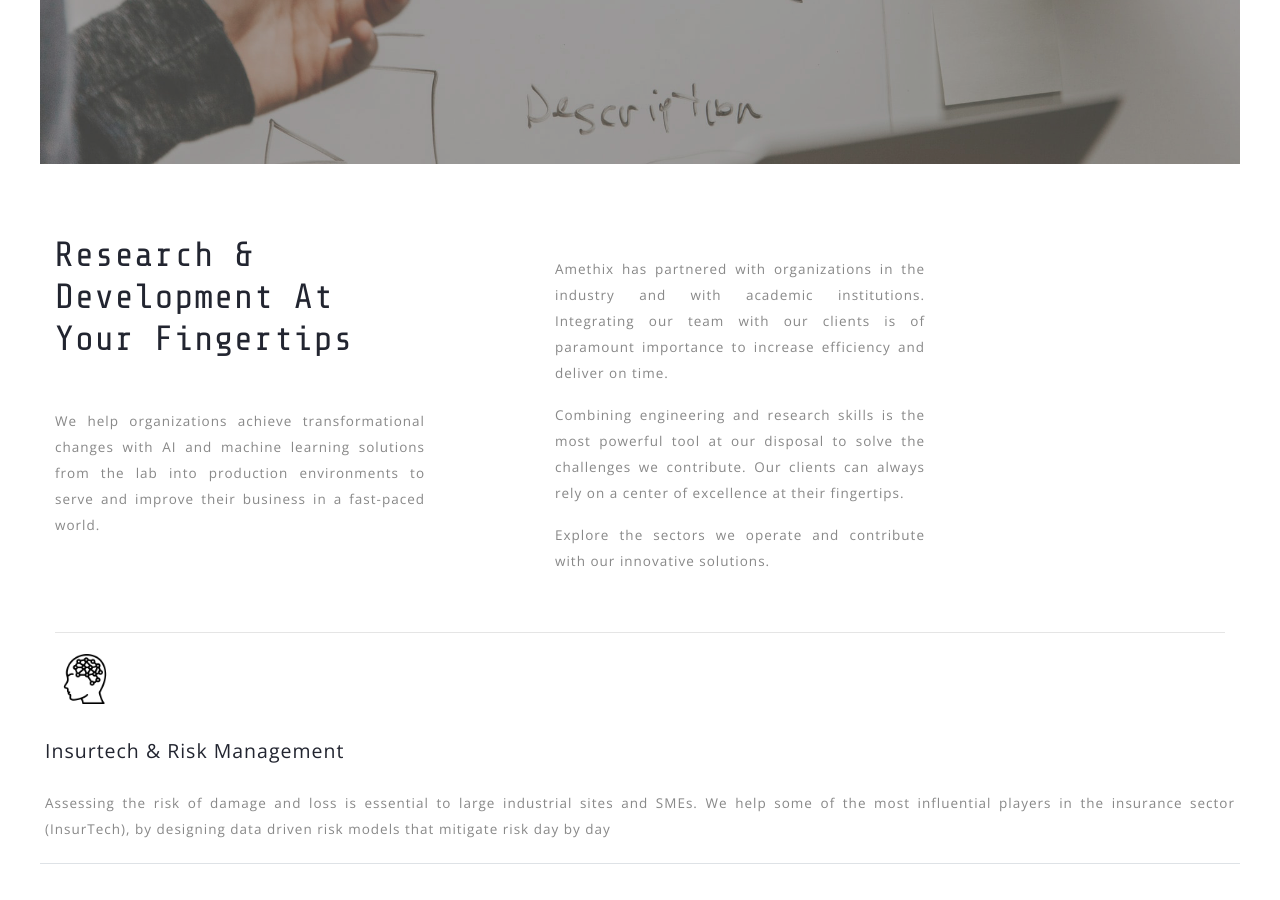
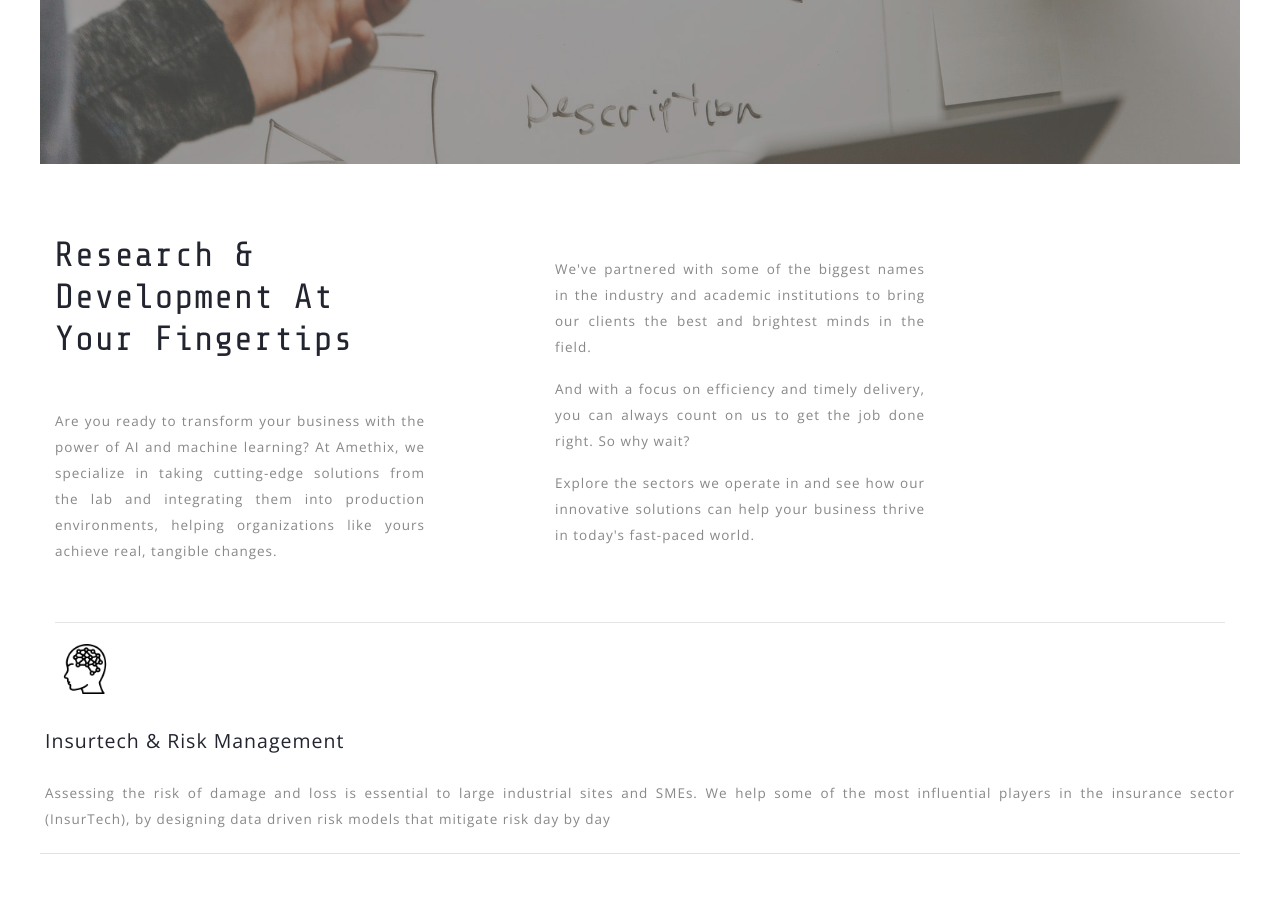
Before and after one commit to fgadaleta/amethix-webpage, a Jekyll site: the page built from solutions.html, in a window 1280 px wide and 900 px high, scrolled down 917 px. Built offline with Jekyll 4.4.1, drawn with Linux system fonts in a browser that asks for light colours; nearby versions of some CDN libraries.

Commit message:
solutions update

```diff
--- a/solutions.html
+++ b/solutions.html
@@ -55,9 +55,10 @@ From building internal products to optimizing existing ones"
 			<div class="rooted-pillarX rooted-pillar--ossX">
 				<h3 class="mb-5 mt-2">Research & Development at your fingertips</h3>
 				<p class="common-BodyText text-smaller text-justify">
-					We help organizations achieve transformational changes with AI and machine learning
-					solutions from the lab into production environments to serve and improve their business in a
-					fast-paced world.
+					Are you ready to transform your business with the power of AI and machine learning?
+					At Amethix, we specialize in taking cutting-edge solutions from the lab and integrating
+					them into production environments, helping organizations like yours achieve real,
+					tangible changes.
 				</p>
 			</div>
 		</div>
@@ -66,15 +67,16 @@ From building internal products to optimizing existing ones"
 			<div class="about-imgX rounded-boxX Xmb-3">
 				<div class="cover"></div>
 				<p class="text-smaller text-justify ">
-					Amethix has partnered with organizations in the industry and with academic institutions.
-					Integrating our team with our clients is of paramount importance to increase efficiency and deliver on time.
+					We've partnered with some of the biggest names in the industry and academic institutions
+					to bring our clients the best and brightest minds in the field.
 				</p>
 				<p class="common-BodyText text-smaller text-justify">
-					Combining engineering and research skills is the most powerful tool at our disposal to solve the challenges we contribute.
-					Our clients can always rely on a center of excellence at their fingertips.
+					And with a focus on efficiency and timely delivery, you can always count on us to get the
+					job done right. So why wait?
 				</p>
 				<p class="text-smaller text-justify">
-					Explore the sectors we operate and contribute with our innovative solutions.
+					Explore the sectors we operate in and see how our innovative solutions can help your
+					business thrive in today's fast-paced world.
 				</p>
 
 					<!-- <div class="video-play">
```
